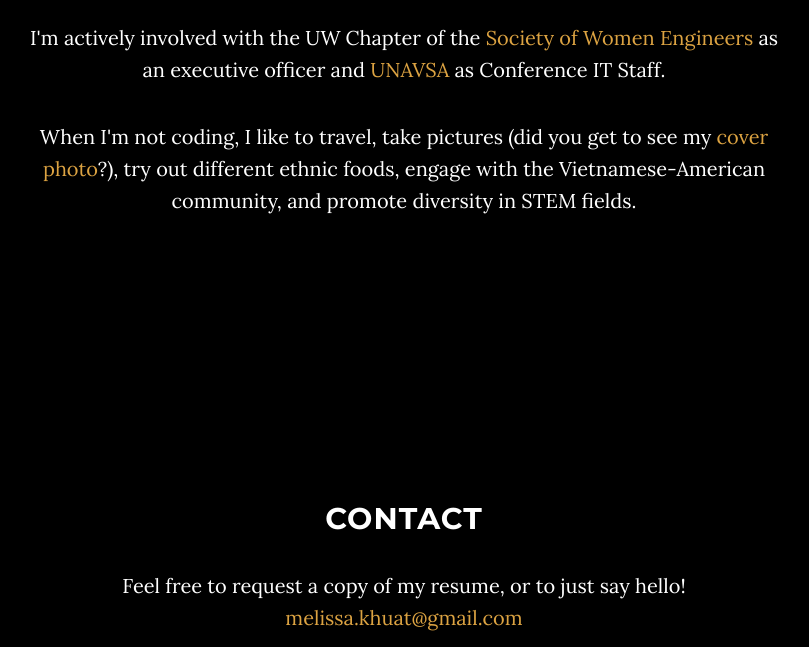
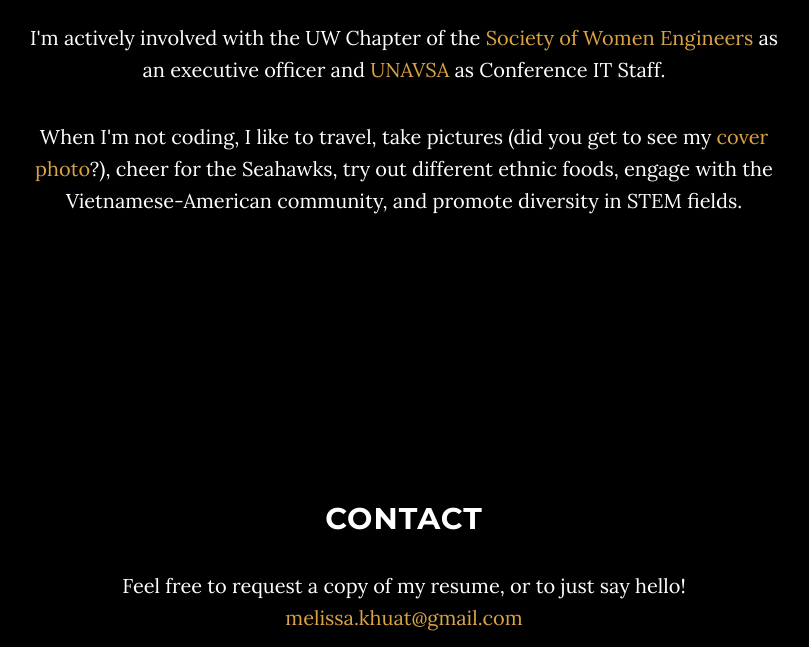
Before and after one commit to mkhuat/mkhuat.github.io, a plain HTML site: page index.html in a window 1280 px wide. Shown: the part 1640-2287 px from the top of the page, without its empty margins (236-1045 px from the left). Drawn offline with Linux system fonts and the light colour scheme; some packages are replaced by stand-ins of ours.

Commit message:
go hawks

```diff
--- a/index.html
+++ b/index.html
@@ -97,7 +97,7 @@
 				<p><br>Hello! I'm a junior at the <a href="https://www.cs.washington.edu/">University of Washington</a> studying Computer Engineering. (Fun fact: I'm also minoring in Music.)</p>
                 <p>As a Seattle-based software engineer, I'm passionate about creating solutions that are smart, innovative, and effective. In the past, I've interned for GE Healthcare and the Department of Defense, working with relevant technologies to cut inefficiency and boost productivity.</p>
                 <p>I'm actively involved with the UW Chapter of the <a href="http://uwswe.com/">Society of Women Engineers</a> as an executive officer and <a href="http://conference.unavsa.org/">UNAVSA</a> as Conference IT Staff.</p>
-				<p>When I'm not coding, I like to travel, take pictures (did you get to see my <a class="page-scroll" href="#page-top">cover photo</a>?), try out different ethnic foods, engage with the Vietnamese-American community, and promote diversity in STEM fields.
+				<p>When I'm not coding, I like to travel, take pictures (did you get to see my <a class="page-scroll" href="#page-top">cover photo</a>?), cheer for the Seahawks, try out different ethnic foods, engage with the Vietnamese-American community, and promote diversity in STEM fields.
             </div>
         </div>
     </section>
```
